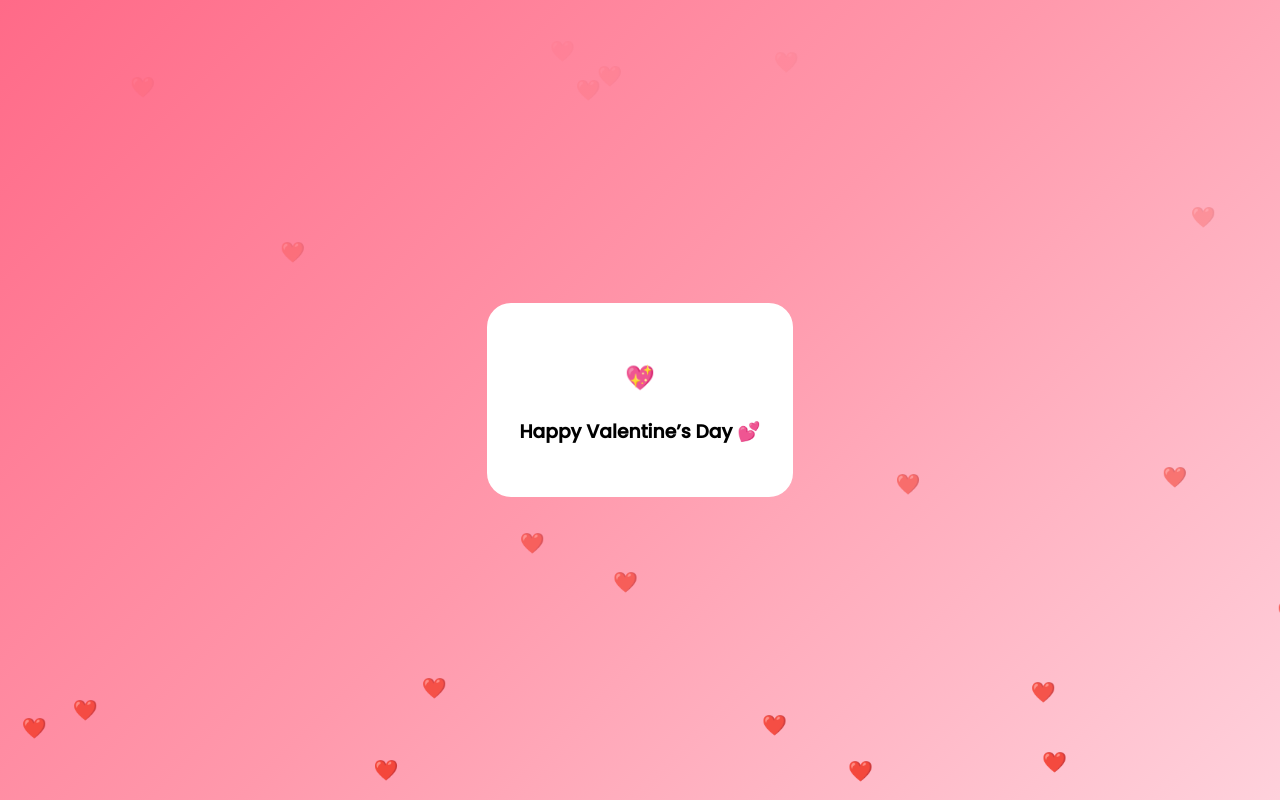
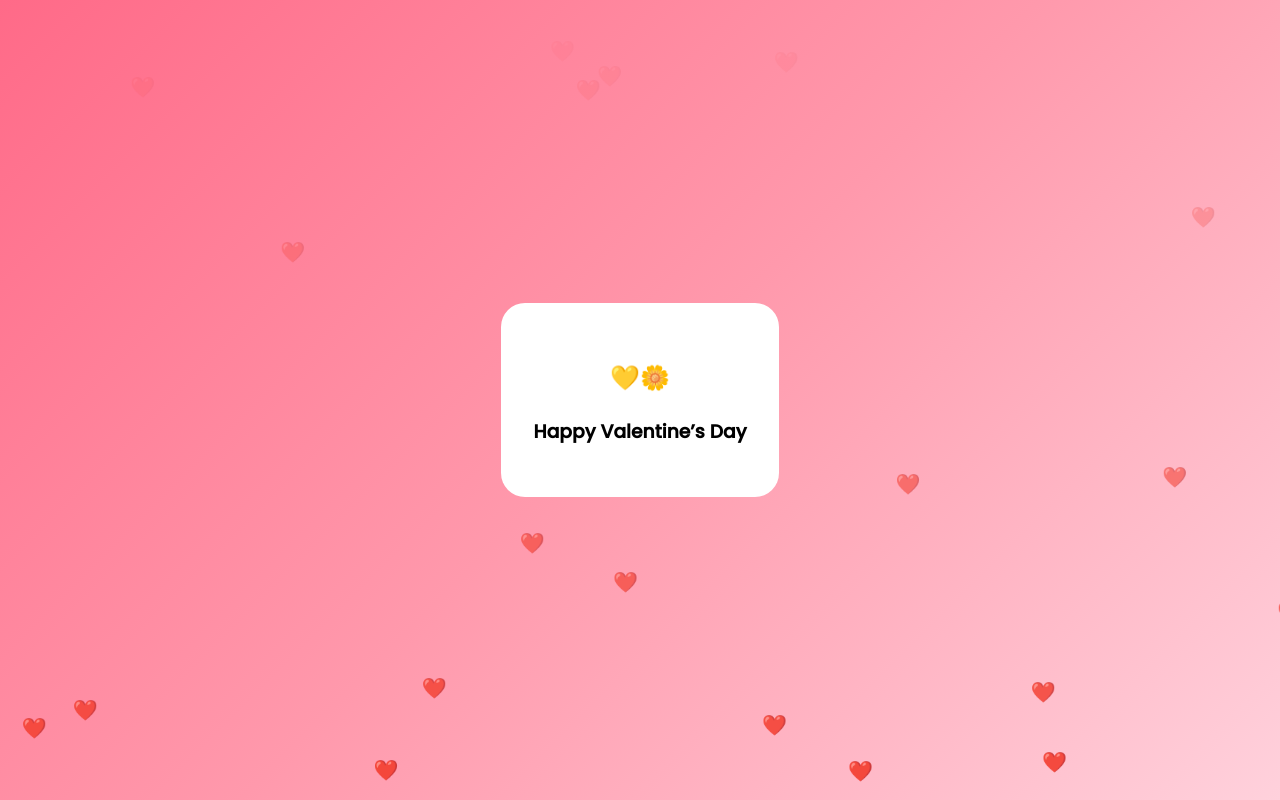
Before and after one commit to PUJI192/valentine, a plain HTML site: page page3.html in a window 1280 px wide. Both pictures are taken after a click on the button "YES 💕". Shown: the top 800 px of the page. Drawn offline with Linux system fonts and the light colour scheme.

Commit message:
Add files via upload

```diff
--- a/page3.html
+++ b/page3.html
@@ -69,18 +69,27 @@
   <button id="no">NO 🙄</button>
 </div>
 
+<!-- 🎶 AUDIO (hidden) -->
+<audio id="valentineSong">
+  <source src="When_Chai_Met_Toast_-_Yellow_Paper_Daisy_(mp3.pm).mp3" type="audio/mpeg">
+</audio>
+
 <script>
-  const hearts3 = document.querySelector('.hearts');
+  /* floating hearts */
+  const hearts = document.querySelector('.hearts');
   setInterval(() => {
     const h = document.createElement('span');
     h.innerHTML = '❤️';
     h.style.left = Math.random() * 100 + 'vw';
     h.style.bottom = '-20px';
     h.style.animationDuration = (Math.random() * 3 + 3) + 's';
-    hearts3.appendChild(h);
+    hearts.appendChild(h);
     setTimeout(() => h.remove(), 6000);
   }, 300);
 
+  const song = document.getElementById("valentineSong");
+
+  // block NO path
   document.getElementById("no").onclick = () => {
     document.getElementById("box").innerHTML = `
       <h2>Hehe 😏</h2>
@@ -92,10 +101,20 @@
     `;
   };
 
+  // YES logic with timed music
   function sayYes() {
+    // start at 1:08
+    song.currentTime = 68;
+    song.play();
+
+    // stop at 1:56
+    setTimeout(() => {
+      song.pause();
+    }, (116 - 68) * 1000); // 48 seconds
+
     document.getElementById("box").innerHTML = `
-      <h2>💖</h2>
-      <h3>Happy Valentine’s Day 💕</h3>
+      <h2>💛🌼</h2>
+      <h3>Happy Valentine’s Day</h3>
     `;
   }
 
```
